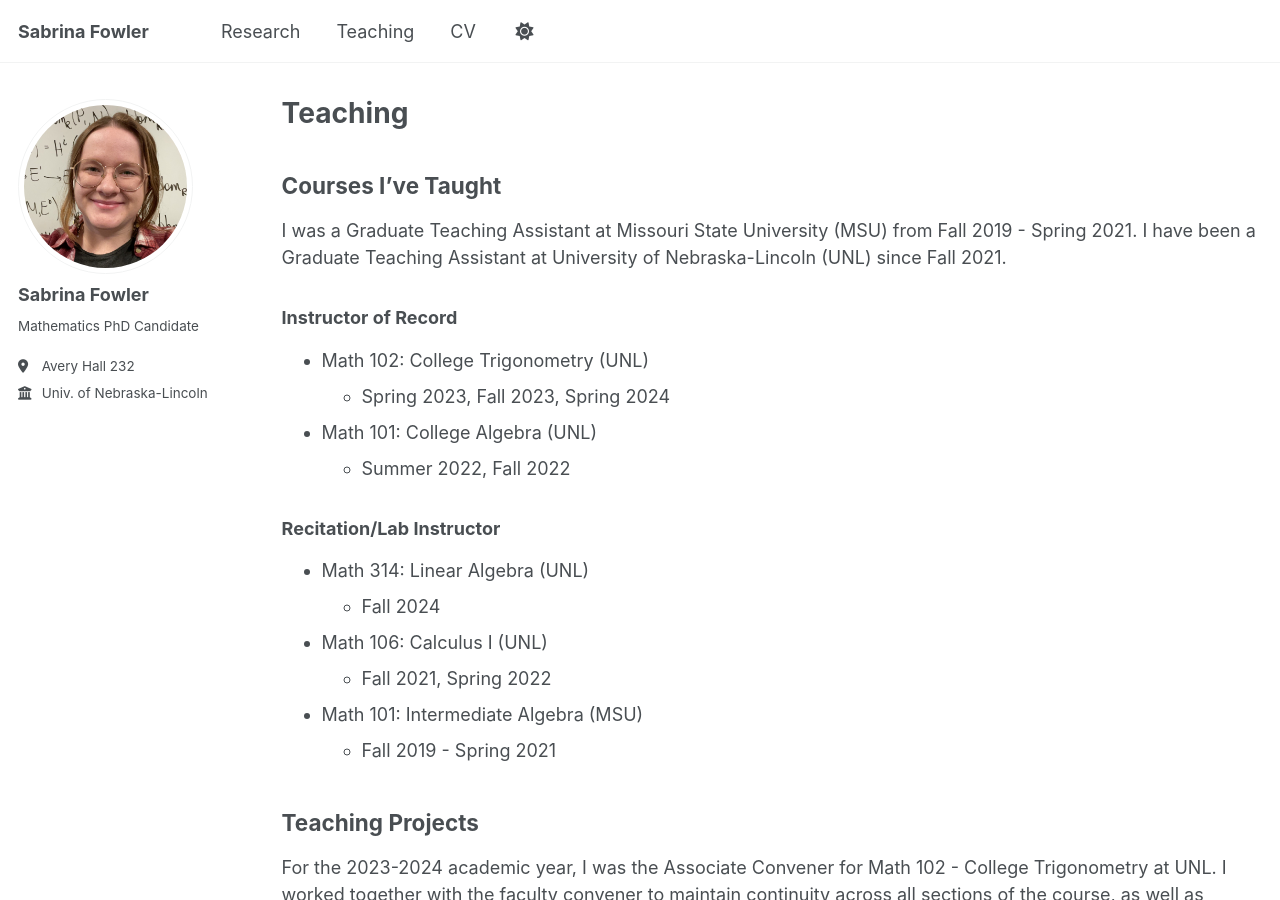
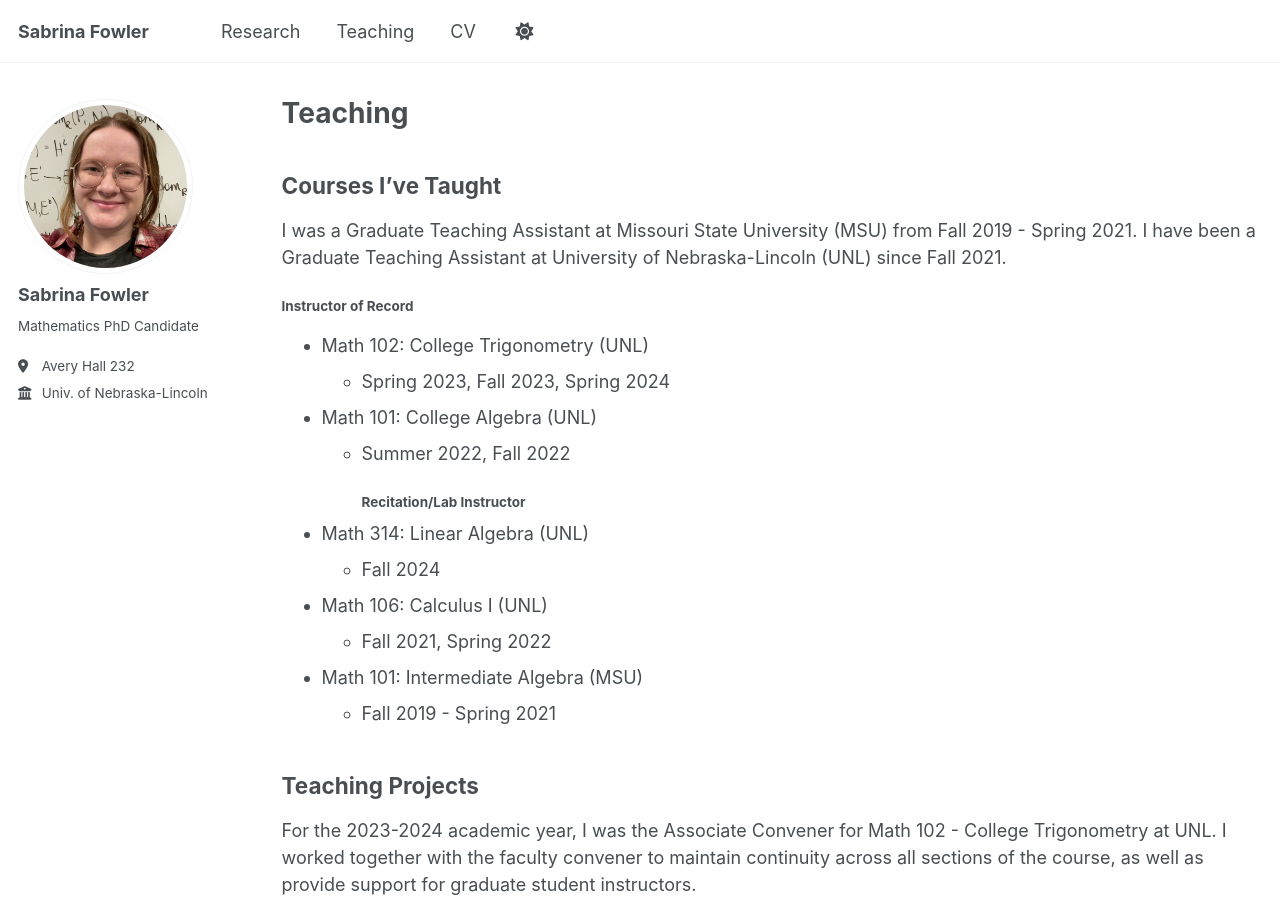
Before and after one commit to sabrinafowler/sabrinafowler.github.io, a Jekyll site: the page built from _pages/teaching.md, in a window 1280 px wide and 900 px high. Built offline with Jekyll 4.4.1, drawn with Linux system fonts in a browser that asks for light colours.

```diff
--- a/_pages/teaching.md
+++ b/_pages/teaching.md
@@ -9,13 +9,12 @@ author_profile: true
 
 I was a Graduate Teaching Assistant at Missouri State University (MSU) from Fall 2019 - Spring 2021. I have been a Graduate Teaching Assistant at University of Nebraska-Lincoln (UNL) since Fall 2021.
 
-### Instructor of Record
+#### Instructor of Record
 * Math 102: College Trigonometry (UNL)
   * Spring 2023, Fall 2023, Spring 2024
 * Math 101: College Algebra (UNL)
   * Summer 2022, Fall 2022
-
-### Recitation/Lab Instructor
+#### Recitation/Lab Instructor
 * Math 314: Linear Algebra (UNL)
   * Fall 2024
 * Math 106: Calculus I (UNL)
```
